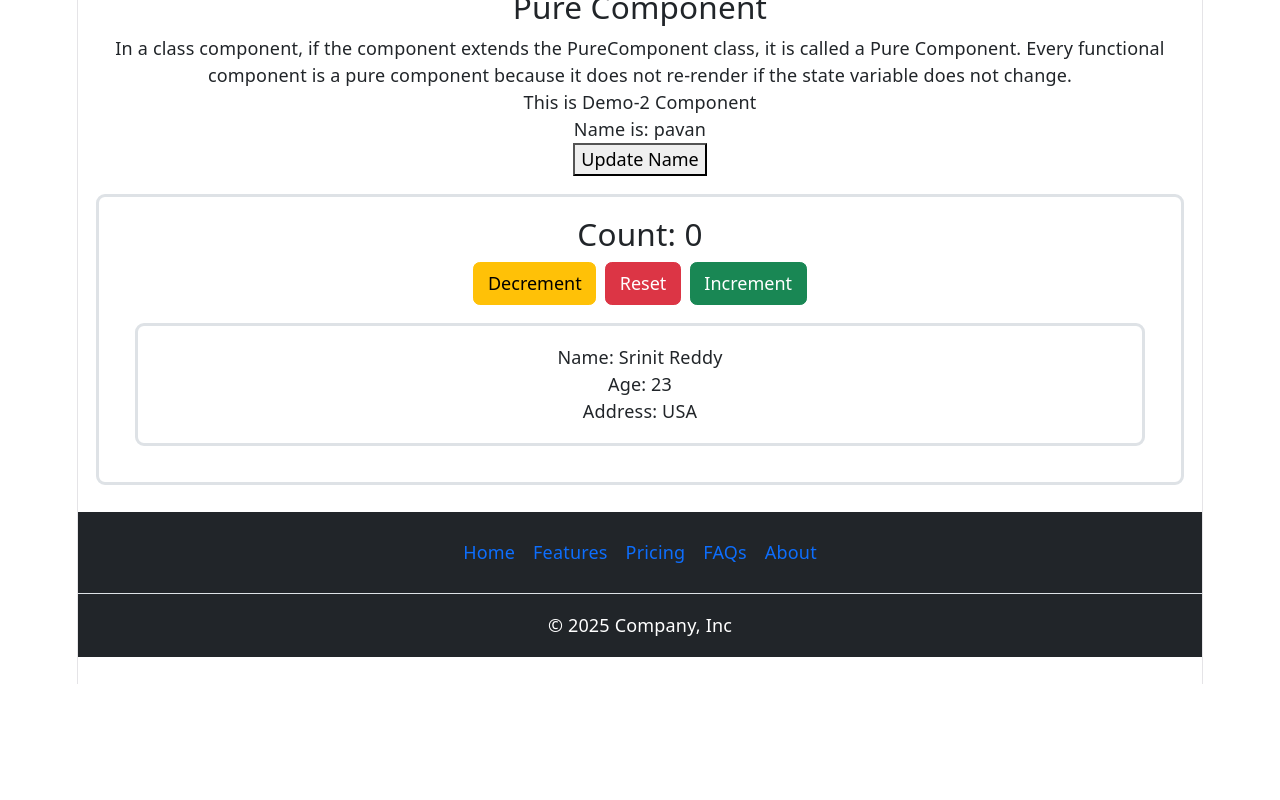
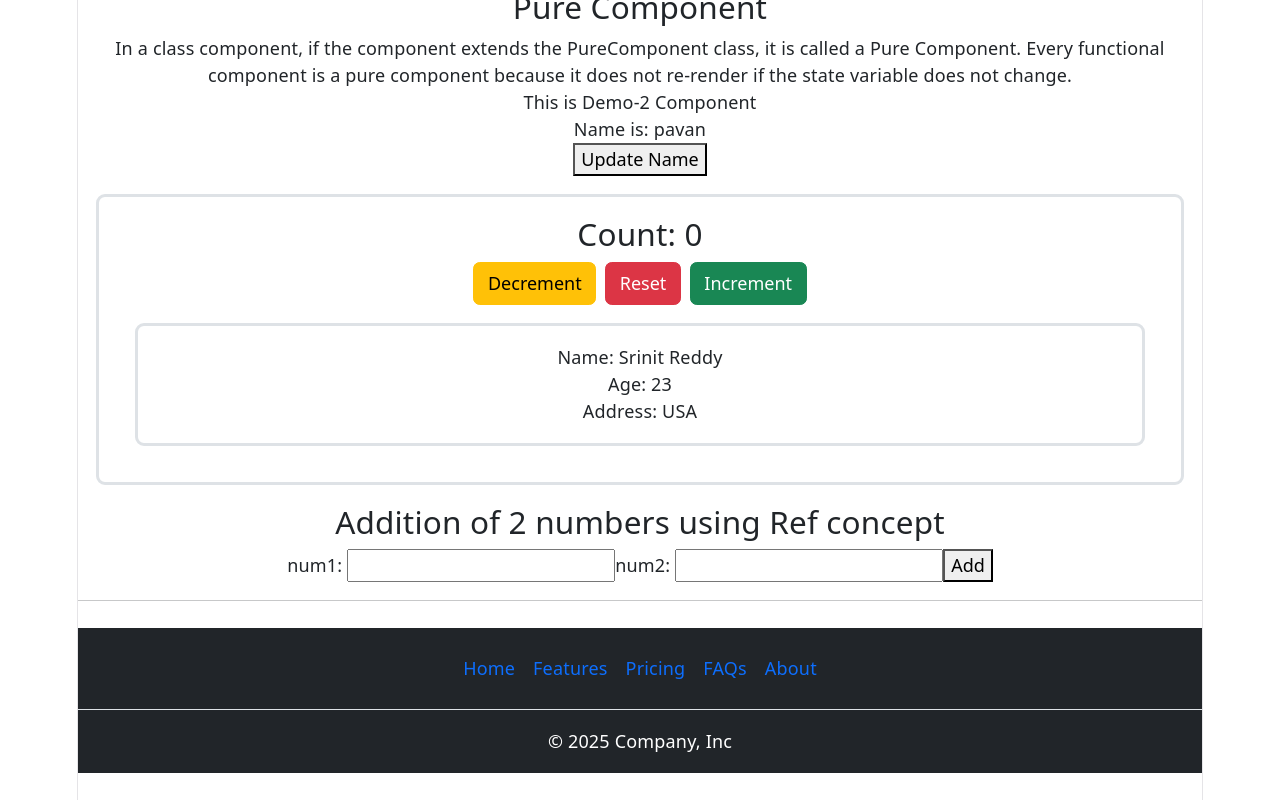
Before and after one commit to srinithreddy16/react-engineering-playbook, a React (Vite) app in the folder my-app/: page / in a window 1280 px wide. Shown: the part 7642-8442 px from the top of the page. Before the commit the page ends 8326 px from the top, so only its background shows below. Built offline with nearby package versions, Linux system fonts and the light colour scheme; the HTML template or start-up script is replaced by a standard one.

Commit message:
Add two-number addition with useRef where typing does not re-render.

```diff
--- a/my-app/src/components/body/body.tsx
+++ b/my-app/src/components/body/body.tsx
@@ -12,6 +12,7 @@ import ProductList2 from "../productList/ProductList2.tsx";
 import Demo1 from "../demo/Demo1.tsx";
 import Demo2 from "../demo/Demo2.tsx";
 import Counter from "../state/Counter.tsx";
+import AdditionDemo1 from "../form/AdditionDemo1.tsx";
 
 function Body(){
   console.log(add(10,20));
@@ -36,6 +37,7 @@ function Body(){
     <Demo1/>
     <Demo2/>
     <Counter/>
+    <AdditionDemo1/>
 
 
   </div>
--- /dev/null
+++ b/my-app/src/components/form/AdditionDemo1.tsx
@@ -0,0 +1,18 @@
+import { useRef } from "react";
+
+export default function AdditionDemo1() {
+  const inputRef1 = useRef<HTMLInputElement>(null)
+  const inputRef2 = useRef<HTMLInputElement>(null)
+  const addition = () => {
+    const val1 = +(inputRef1.current?.value || 0);
+    const val2 = +(inputRef2.current?.value || 0);
+    console.log(`Addition of ${val1} and ${val2} is ${val1 + val2}`);
+  };
+  return <div>
+    <h3>Addition of 2 numbers using Ref concept</h3>
+    num1: <input ref={inputRef1} />
+    num2: <input ref={inputRef2} />
+    <button onClick={addition}>Add</button>
+    <hr/>
+  </div>
+}
```
Also changed, not shown: my-app/notes.txt.
